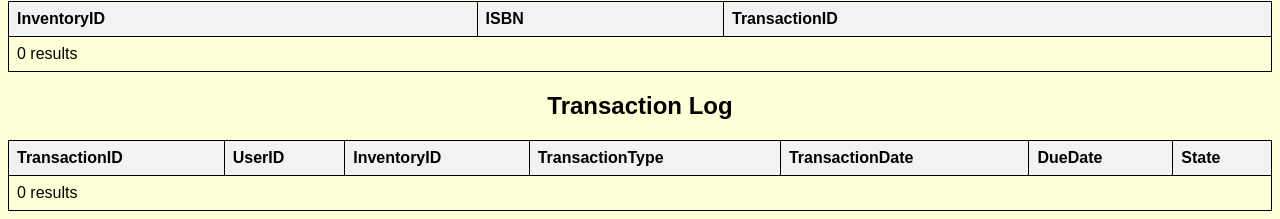
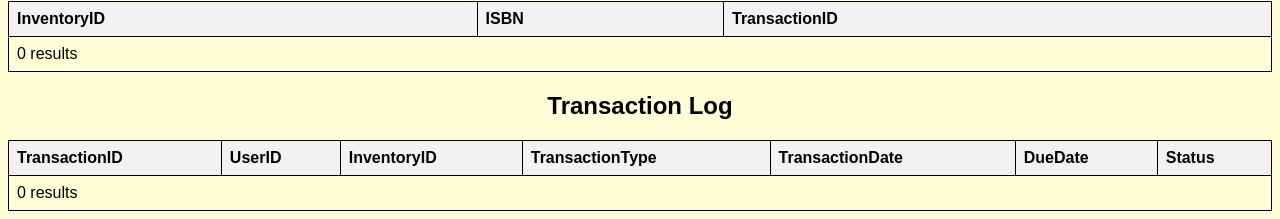
Before and after one commit to JadedCtrl/Bibliohub-, a PHP site: page /dashboard.php in a window 1280 px wide. Shown: the part 769-988 px from the top of the page. Run offline with PHP 8.4, Linux system fonts and the light colour scheme; data that the repository does not hold is empty; a stand-in replaces the project's code that opens the database connection; some libraries are stand-ins or nearby versions.

Commit message:
Use “Status” rather than “State” for DB calls
This is how the column is named in our
specification, and what is is called in our
SQL files.

```diff
--- a/book_management.php
+++ b/book_management.php
@@ -102,7 +102,7 @@ include("lib/header.php");
 		<th>TransactionType</th>
 		<th>TransactionDate</th>
 		<th>DueDate</th>
-		<th>State</th>
+		<th>Status</th>
 	</tr>
 	<?php
 	// Select data from Transactions table
@@ -119,7 +119,7 @@ include("lib/header.php");
 			echo "<td>" . $row["TransactionType"] . "</td>";
 			echo "<td>" . $row["TransactionDate"] . "</td>";
 			echo "<td>" . $row["DueDate"] . "</td>";
-			echo "<td>" . $row["State"] . "</td>";
+			echo "<td>" . $row["Status"] . "</td>";
 			echo "</tr>";
 		}
 	} else {
--- a/dashboard.php
+++ b/dashboard.php
@@ -89,7 +89,7 @@ include("lib/header.php");
 		<th>TransactionType</th>
 		<th>TransactionDate</th>
 		<th>DueDate</th>
-		<th>State</th>
+		<th>Status</th>
 	</tr>
 	<?php
 	// Select data from Transactions table
@@ -106,7 +106,7 @@ include("lib/header.php");
 			echo "<td>" . $row["TransactionType"] . "</td>";
 			echo "<td>" . $row["TransactionDate"] . "</td>";
 			echo "<td>" . $row["DueDate"] . "</td>";
-			echo "<td>" . $row["State"] . "</td>";
+			echo "<td>" . $row["Status"] . "</td>";
 			echo "</tr>";
 		}
 	} else {
--- a/transactions.php
+++ b/transactions.php
@@ -10,7 +10,7 @@ $result = $conn->query($sql);
 // Display book log data in table rows
 if ($result->num_rows > 0) {
 	echo "<table>";
-	echo "<tr><th>TransactionID</th><th>UserID</th><th>InventoryID</th><th>TransactionType</th><th>TransactionDate</th><th>DueDate</th><th>State</th></tr>";
+	echo "<tr><th>TransactionID</th><th>UserID</th><th>InventoryID</th><th>TransactionType</th><th>TransactionDate</th><th>DueDate</th><th>Status</th></tr>";
 	while ($row = $result->fetch_assoc()) {
 		echo "<tr>";
 		echo "<td>{$row['TransactionID']}</td>";
@@ -19,7 +19,7 @@ if ($result->num_rows > 0) {
 		echo "<td>{$row['TransactionType']}</td>";
 		echo "<td>{$row['TransactionDate']}</td>";
 		echo "<td>{$row['DueDate']}</td>";
-		echo "<td>{$row['State']}</td>";
+		echo "<td>{$row['Status']}</td>";
 		echo "</tr>";
 	}
 } else {
```
Also changed, not shown: transaction.php (+4 -4 lines).
